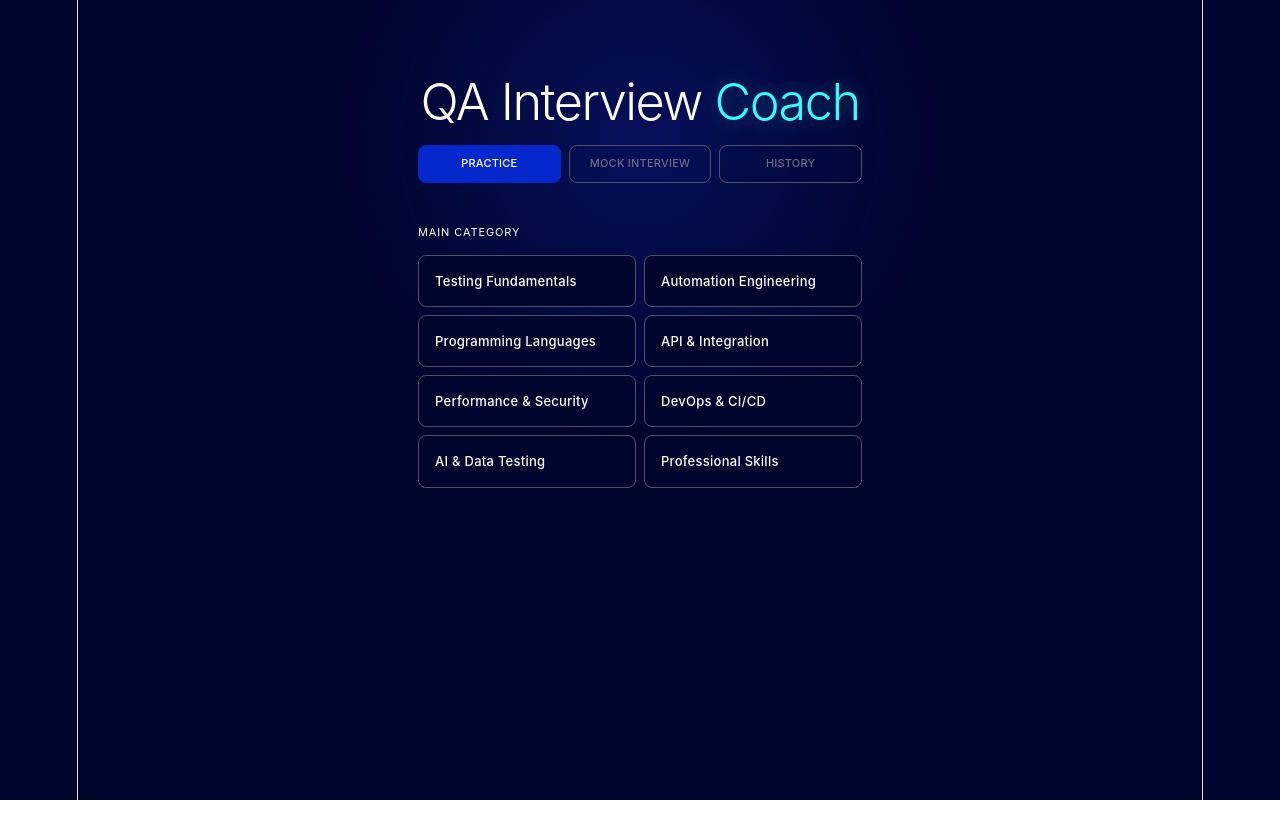
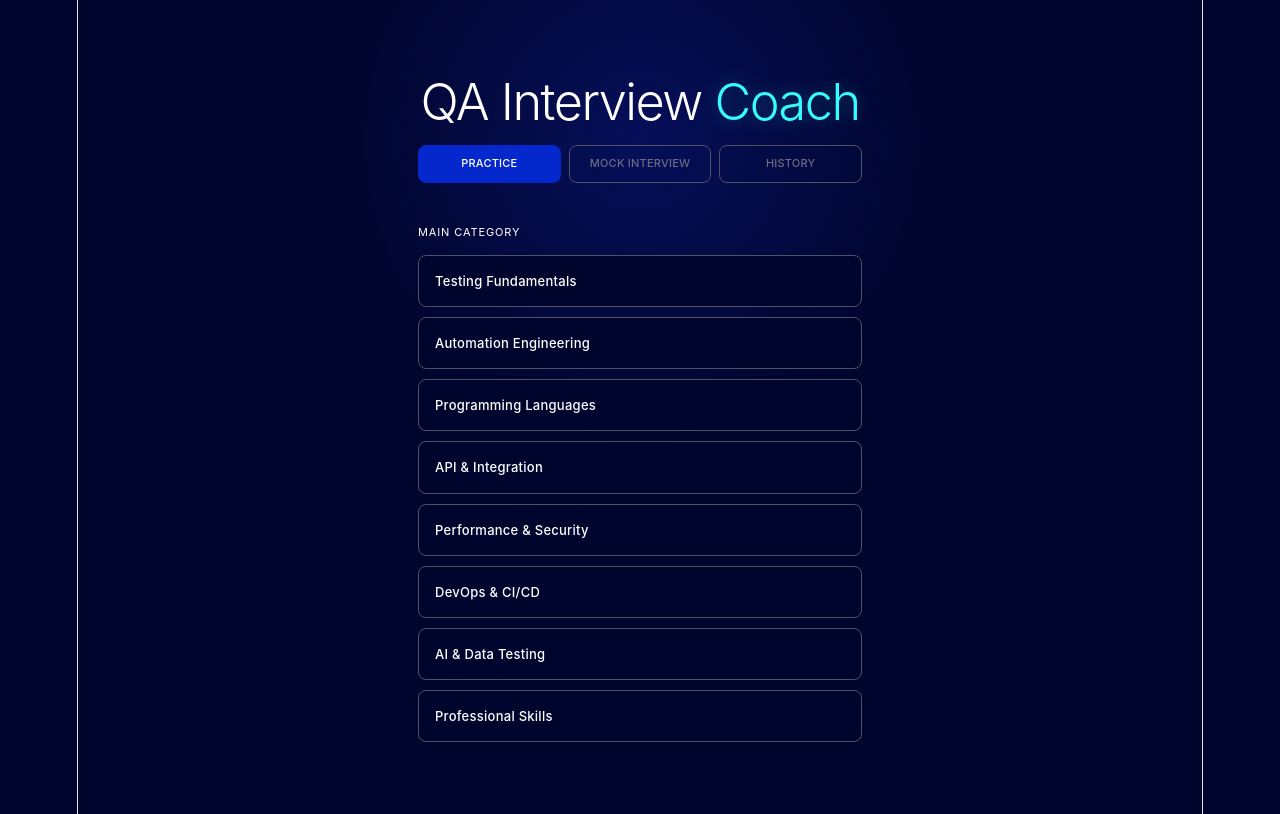
Before and after one commit to Marat311/qa-interview-coach, a React (Vite) app: page / in a window 1280 px wide. Built offline with nearby package versions, Linux system fonts and the light colour scheme.

Commit message:
make all categories in one line

```diff
--- a/src/App.css
+++ b/src/App.css
@@ -469,6 +469,12 @@ font-family: inherit;
 display: grid;
 grid-template-columns: 1fr 1fr;
 gap: 8px;
+margin-bottom: 24px;
+}
+
+.stack-list {
+display: grid;
+gap: 10px;
 margin-bottom: 24px;
 }
 
--- a/src/App.jsx
+++ b/src/App.jsx
@@ -109,6 +109,7 @@ const LEVELS = [
   { id: 'senior', label: 'Senior', color: '#60a5fa' },
   { id: 'lead', label: 'Lead', color: '#f87171' },
   { id: 'manager', label: 'Manager', color: '#8b5cf6' },
+  { id: 'director', label: 'Director', color: '#ec4899' },
 ]
 
 const TABS = [
@@ -661,7 +662,7 @@ return (
 {selectionStep === 'category' && (
 <>
 <div className="section-label">Main Category</div>
-<div className="grid-2">
+<div className="stack-list">
 {CATEGORIES.map(cat => (
 <button key={cat.id} className={`card-btn ${category === cat.id ? 'selected' : ''}`} onClick={() => { setCategory(cat.id); setSubcategory(null); setLevel(null); setSelectionStep('subcategory') }}>
 <span>{cat.label}</span>
@@ -677,7 +678,7 @@ return (
 <button className="back-link" onClick={() => { setSelectionStep('category'); setCategory(null); setSubcategory(null); setLevel(null) }}>Back</button>
 </div>
 <div className="section-label" style={{ marginTop: '10px' }}>Subcategory</div>
-<div className="grid-2">
+<div className="stack-list">
 {selectedCategoryObj.subcategories.map(sub => (
 <button key={sub.id} className={`card-btn ${subcategory === sub.id ? 'selected' : ''}`} onClick={() => { setSubcategory(sub.id); setLevel(null); setSelectionStep('level') }}>
 <span>{sub.label}</span>
```
